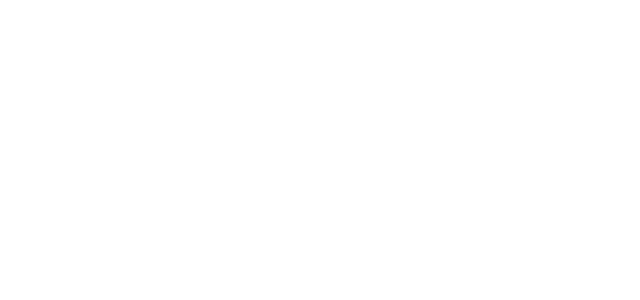
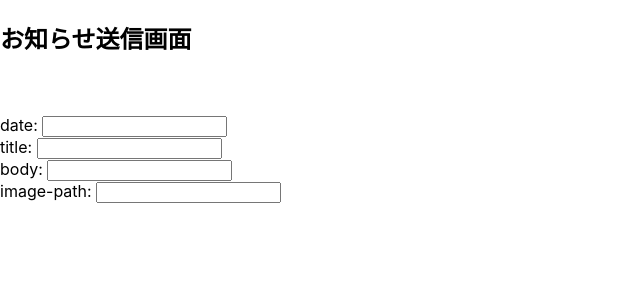
Before and after one commit to ueno12345/latin1_one_client, a React (Create React App) app: page /inbox in a window 1280 px wide. Before the commit this address had no page. Shown: the top 300 px of the page, without its empty margins (0-640 px from the left). Built offline with nearby package versions, Linux system fonts and the light colour scheme.

Commit message:
Add inbox form

```diff
--- a/src/App.tsx
+++ b/src/App.tsx
@@ -1,9 +1,10 @@
 import { BrowserRouter, Routes, Route } from "react-router-dom";
 import './App.css';
 import Home from "./components/home";
+import RegisterForm from "./components/register_form";
+import InboxRegisterForm from "./components/inbox_register_form";
 import NotificationForm from "./components/notification_form";
 import IndividualNotificationForm from "./components/individual_notification_form";
-import RegisterForm from "./components/register_form";
 
 function App() {
   return (
@@ -11,6 +12,7 @@
       <Routes>
         <Route path="/" element={<Home />} />
         <Route path="/register" element={<RegisterForm />} />
+        <Route path="/inbox" element={<InboxRegisterForm />} />
         <Route path="/notification" element={<NotificationForm />} />
         <Route path="/individual" element={<IndividualNotificationForm />} />
       </Routes>
--- a/src/components/home.tsx
+++ b/src/components/home.tsx
@@ -2,8 +2,11 @@
 
 function Home(){
   const navigate = useNavigate()
+  const handleRegisterFormView = () => {
+    navigate('/register')
+  }
   const handleInboxFormView = () => {
-    navigate('/register')
+    navigate('/inbox')
   }
   const handleNotificationFormView = () => {
     navigate('/notification')
@@ -13,7 +16,9 @@
   }
   return (
     <>
-      <button onClick={handleInboxFormView}>DB更新画面へ</button>
+      <button onClick={handleRegisterFormView}>商品・店舗情報更新画面へ</button>
+      <br />
+      <button onClick={handleInboxFormView}>お知らせ送信画面へ</button>
       <br />
       <button onClick={handleNotificationFormView}>全体通知送信画面へ</button>
       <br />
--- /dev/null
+++ b/src/components/inbox_register_form.tsx
@@ -0,0 +1,28 @@
+function InboxForm(){
+  return(
+    <div>
+      <h2>お知らせ送信画面</h2>
+      <br />
+      <br />
+      <form action="http://localhost:4000/register/inbox" method="post" className="inbox">
+        <div className="inbox">
+          <label htmlFor="date">date: </label>
+          <input type="text" name="date" id="date" required />
+        </div>
+        <div className="inbox">
+          <label htmlFor="title">title: </label>
+          <input type="text" name="title" id="title" required />
+        </div>
+        <div className="inbox">
+          <label htmlFor="body">body: </label>
+          <input type="text" name="body" id="body" required />
+        </div>
+        <div className="inbox">
+          <label htmlFor="image">image-path: </label>
+          <input type="text" name="image" id="image" required />
+        </div>
+      </form>
+    </div>
+  );
+}
+export default InboxForm;
--- a/src/components/individual_notification_form.tsx
+++ b/src/components/individual_notification_form.tsx
@@ -1,5 +1,9 @@
 function IndividualNotificationForm(){
   return(
+    <div>
+    <h2>個別通知送信画面</h2>
+    <br />
+    <br />
     <form action="http://localhost:4000/notifications/individual" method="post" className="individual">
       <div className="individual">
         <label htmlFor="token">token: </label>
@@ -17,6 +21,7 @@
         <input type="submit" value="送信" />
       </div>
     </form>
+    </div>
   );
 }
 export default IndividualNotificationForm;
--- a/src/components/notification_form.tsx
+++ b/src/components/notification_form.tsx
@@ -1,5 +1,9 @@
 function NotificationForm(){
   return(
+    <div>
+    <h2>全体通知送信画面</h2>
+    <br />
+    <br />
       <form action="http://localhost:4000/notifications/whole" method="post" className="notification">
         <div className="notification">
           <label htmlFor="topic">topic: </label>
@@ -17,6 +21,7 @@
           <input type="submit" value="送信" />
         </div>
       </form>
+    </div>
   );
 }
 export default NotificationForm;
--- a/src/components/register_form.tsx
+++ b/src/components/register_form.tsx
@@ -1,6 +1,17 @@
 function RegisterForm(){
   return(
+    <div>
+      <h2>商品・店舗情報更新画面</h2>
+      <br />
+      <br />
       <form action="http://localhost:4000/register/data" method="post" className="registerForm">
+        <label>
+        登録・更新情報種類:
+          <select name="category" id="category" defaultValue="shops">
+            <option value="shops">店舗情報</option>
+            <option value="products">商品情報</option>
+          </select>
+        </label>
         <div className="registerForm">
           <label htmlFor="date">date: </label>
           <input type="text" name="date" id="date" required />
@@ -10,8 +21,8 @@
           <input type="text" name="title" id="title" required />
         </div>
         <div className="registerForm">
-        <label htmlFor="description">body: </label>
-        <input type="text" name="description" id="description" required />
+          <label htmlFor="body">body: </label>
+          <input type="text" name="body" id="body" required />
         </div>
         <div className="registerForm">
           <label htmlFor="image">image-path: </label>
@@ -21,6 +32,7 @@
           <input type="submit" value="追加" />
         </div>
       </form>
+    </div>
   );
 }
 export default RegisterForm;
```
Lines whose indentation alone changed are shown as unchanged.
